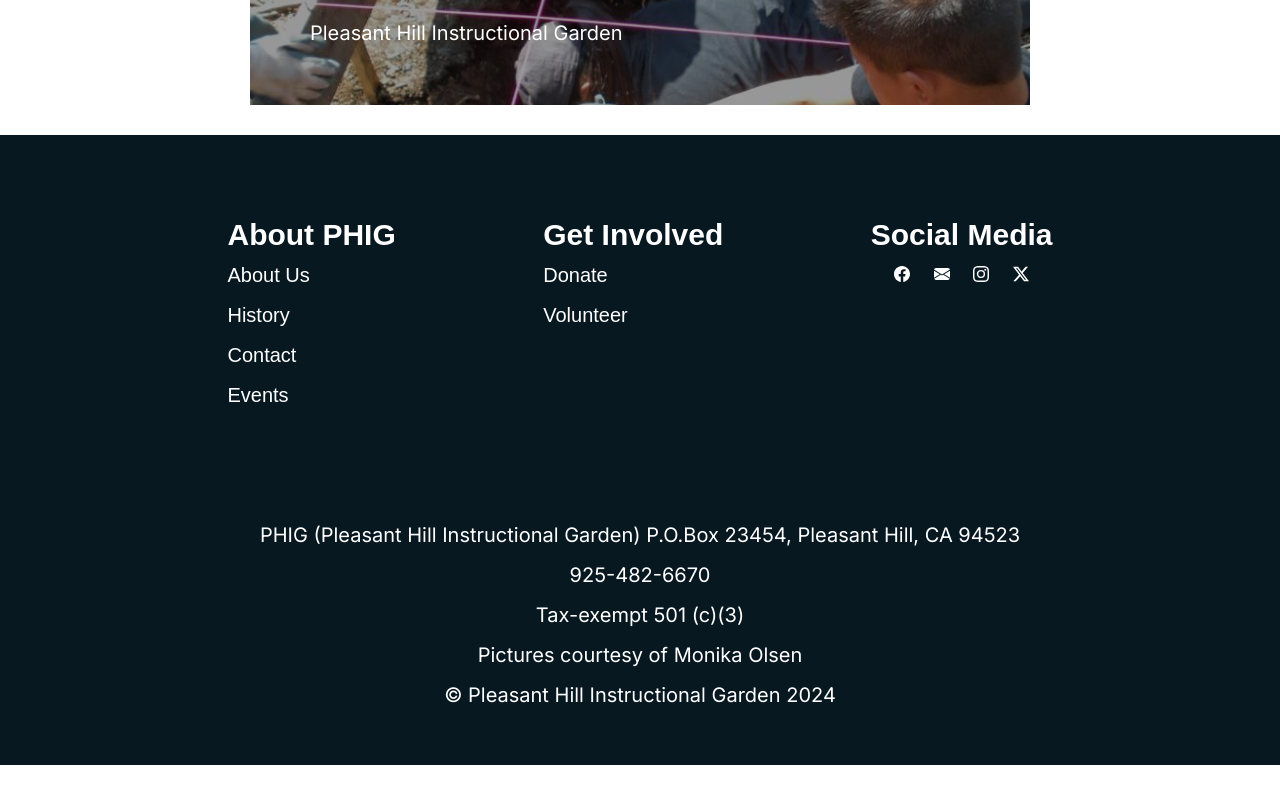
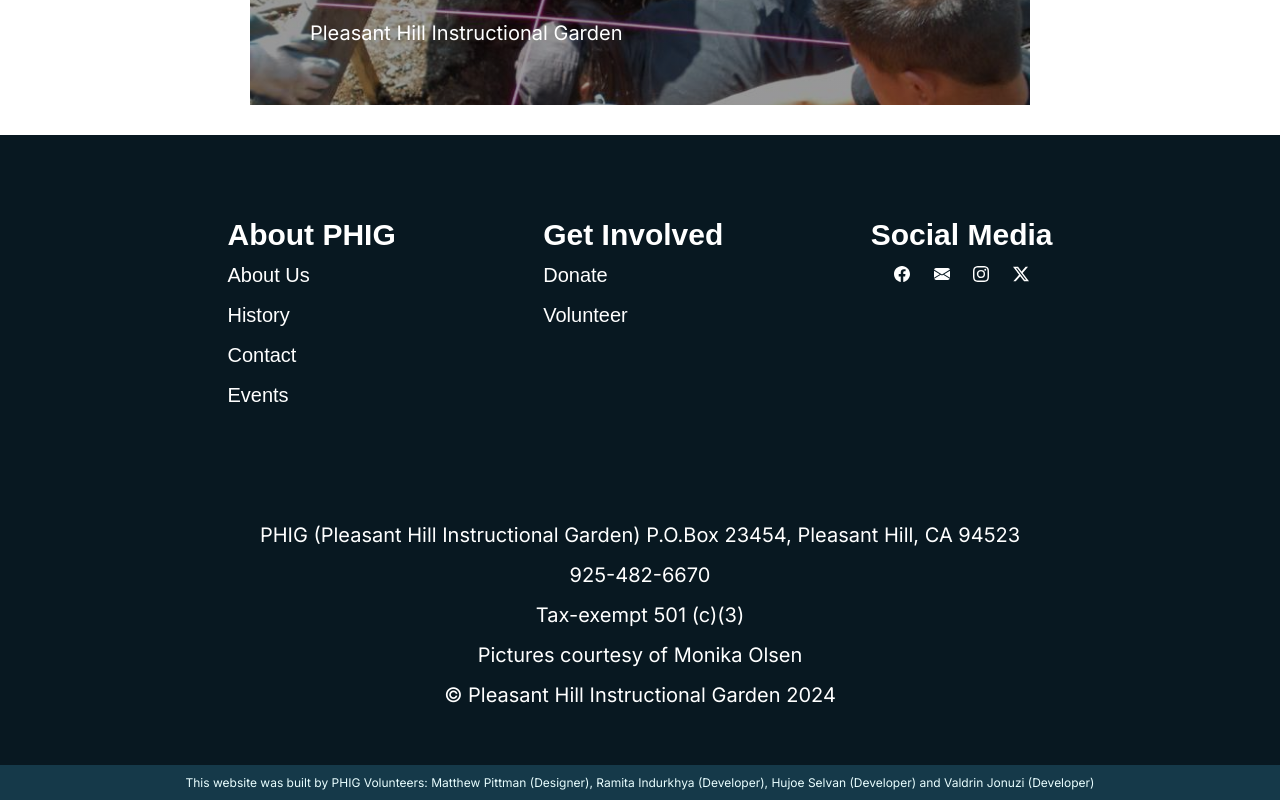
Before and after one commit to ramitaarora/phig-website, a React (Create React App) app: page / in a window 1280 px wide. Shown: the part 6324-7124 px from the top of the page. Before the commit the page ends 7089 px from the top, so only its background shows below. Built offline with nearby package versions, Linux system fonts and the light colour scheme; no server answers; a web font is replaced by a local one.

Commit message:
credits component

```diff
--- a/src/App.js
+++ b/src/App.js
@@ -1,11 +1,11 @@
 import './App.css';
 import './HujoeStyle.css';
 import './ValStyle.css';
-import './WilliamStyle.css';
 import { Outlet } from 'react-router-dom';
 import Navbar from './components/Navbar';
 import Footer from './components/Footer';
 import WeatherIcon from './components/WeatherIcon';
+import Credits from './components/Credits';
 
 function App() {
   return (
@@ -14,6 +14,7 @@
       <WeatherIcon />
       <Outlet/>
       <Footer />
+      <Credits />
     </div>
   );
 }
--- a/src/components/Credits.jsx
+++ b/src/components/Credits.jsx
@@ -1,3 +1,9 @@
+import { css } from '@emotion/css';
+
 export default function Credits() {
-    return;
+    return (
+        <section id="credits" className={css`width: 100%; background-color: var(--secondary); color: var(--tertiary); text-align: center; padding: 10px;`}>
+            <p className={css`font-size: 12px;`}>This website was built by PHIG Volunteers: Matthew Pittman (Designer), Ramita Indurkhya (Developer), Hujoe Selvan (Developer) and Valdrin Jonuzi (Developer)</p>
+        </section>
+    )
 }
--- a/src/components/Footer.jsx
+++ b/src/components/Footer.jsx
@@ -1,5 +1,6 @@
 import { css } from '@emotion/css';
 import { Link } from 'react-router-dom';
+
 
 export default function Footer() {
     return (
@@ -42,6 +43,7 @@
                 <p>Pictures courtesy of Monika Olsen</p>
                 <p>© Pleasant Hill Instructional Garden 2024</p>
             </div>
+
         </footer>
     );
 }
```
Also changed, not shown: src/WilliamStyle.css (deleted).
